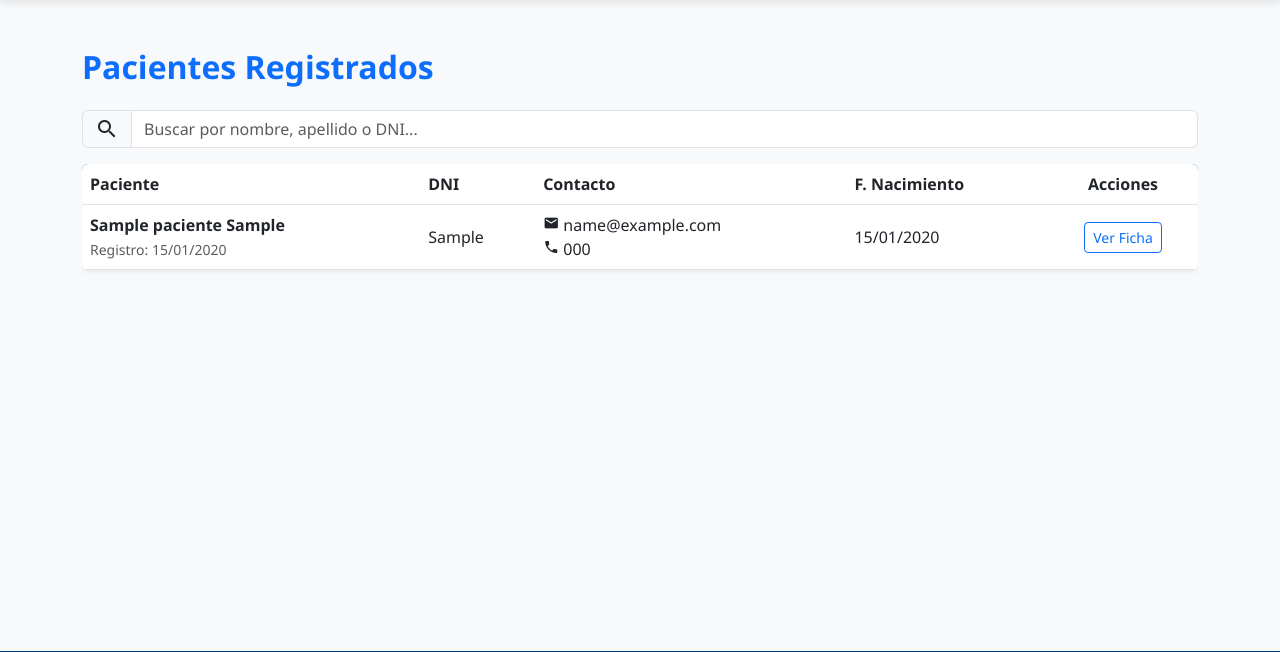
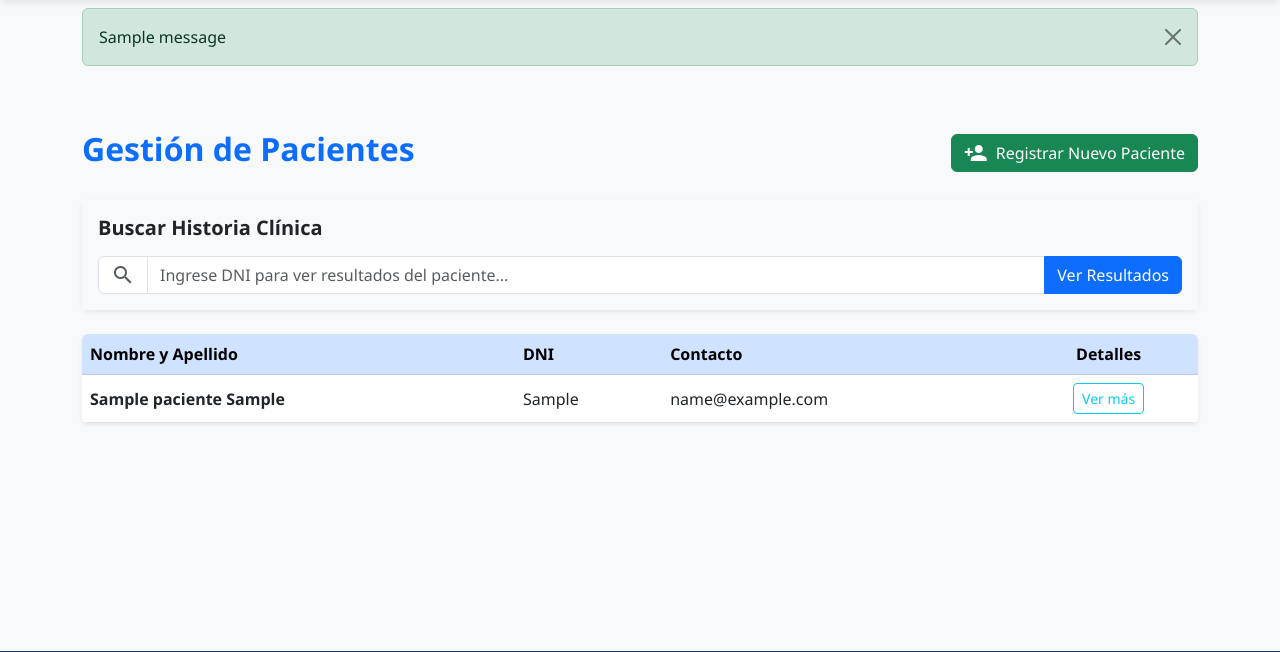
Before and after one commit to luciminozzi-wq/TuPrimeraPagina-Minozzi.1, a Django app: page /pacientes/ in a window 1280 px wide. Shown: the part 66-718 px from the top of the page. Run offline with Django 5.2, Linux system fonts and the light colour scheme; tables that the repository leaves empty hold one stand-in row (values such as "Sample post"); one stand-in notice (Sample message) is shown.

Commit message:
gestion para pacientes

```diff
--- a/LaboratorioMinozzi/templates/LaboratoriodeAnalisisClinicosMinozzi/base.html
+++ b/LaboratorioMinozzi/templates/LaboratoriodeAnalisisClinicosMinozzi/base.html
@@ -39,6 +39,16 @@
         </div>
     </nav>
 
+    <div class="container mt-2">
+    {% if messages %}
+        {% for message in messages %}
+            <div class="alert alert-{{ message.tags }} alert-dismissible fade show" role="alert">
+                {{ message }}
+                <button type="button" class="btn-close" data-bs-dismiss="alert" aria-label="Close"></button>
+            </div>
+        {% endfor %}
+    {% endif %}
+</div>
     <main class="py-4">
         {% block content %}
         {% endblock %}
--- a/LaboratorioMinozzi/templates/LaboratoriodeAnalisisClinicosMinozzi/lista_pacientes.html
+++ b/LaboratorioMinozzi/templates/LaboratoriodeAnalisisClinicosMinozzi/lista_pacientes.html
@@ -1,46 +1,58 @@
 {% extends 'LaboratoriodeAnalisisClinicosMinozzi/base.html' %}
 {% load static %}
 
-{% block title %}Lista de Pacientes | Laboratorio Minozzi{% endblock %}
+{% block title %}Gestión de Pacientes - Laboratorio Minozzi{% endblock %}
 
 {% block content %}
-<div class="container py-4">
-    <h2 class="text-primary fw-bold mb-4">Pacientes Registrados</h2>
-    <div class="input-group mb-3">
-        <span class="input-group-text"><span class="material-icons">search</span></span>
-        <input type="text" id="busquedaPaciente" class="form-control" placeholder="Buscar por nombre, apellido o DNI...">
+<div class="container mt-4">
+    <div class="d-flex justify-content-between align-items-center mb-4">
+        <h2 class="text-primary fw-bold">Gestión de Pacientes</h2>
+        <button type="button" class="btn btn-success d-flex align-items-center" data-bs-toggle="modal" data-bs-target="#modalRegistro">
+            <span class="material-icons me-2">person_add</span> Registrar Nuevo Paciente
+        </button>
     </div>
-    <div class="table-responsive">
-        <table class="table table-hover align-middle shadow-sm rounded overflow-hidden">
-            <thead class="bg-primary text-white">
+
+    <div class="card shadow-sm mb-4 border-0">
+        <div class="card-body bg-light">
+            <h5 class="fw-bold mb-3">Buscar Historia Clínica</h5>
+            <div class="input-group">
+                <span class="input-group-text bg-white"><span class="material-icons text-muted">search</span></span>
+                <input type="text" id="busquedaDNI" class="form-control" placeholder="Ingrese DNI para ver resultados del paciente...">
+                <button class="btn btn-primary" onclick="buscarHistoria()">Ver Resultados</button>
+            </div>
+        </div>
+    </div>
+
+    <div class="table-responsive shadow-sm rounded">
+        <table class="table table-hover align-middle bg-white mb-0">
+            <thead class="table-primary">
                 <tr>
-                    <th>Paciente</th>
+                    <th>Nombre y Apellido</th>
                     <th>DNI</th>
                     <th>Contacto</th>
-                    <th>F. Nacimiento</th>
-                    <th class="text-center">Acciones</th>
+                    <th class="text-center">Detalles</th>
                 </tr>
             </thead>
             <tbody id="tablaPacientes">
-                {% for paciente in pacientes %}
+                {% for p in pacientes %}
                 <tr>
-                    <td>
-                        <div class="fw-bold">{{ paciente.nombre }} {{ paciente.apellido }}</div>
-                        <small class="text-muted">Registro: {{ paciente.fecha_registro|date:"d/m/Y" }}</small>
-                    </td>
-                    <td>{{ paciente.DNI }}</td>
-                    <td>
-                        <div><span class="material-icons" style="font-size:16px;">email</span> {{ paciente.email }}</div>
-                        <div><span class="material-icons" style="font-size:16px;">phone</span> {{ paciente.telefono }}</div>
-                    </td>
-                    <td>{{ paciente.fecha_nacimiento|date:"d/m/Y" }}</td>
+                    <td><strong>{{ p.nombre }} {{ p.apellido }}</strong></td>
+                    <td>{{ p.DNI }}</td>
+                    <td>{{ p.email }}</td>
                     <td class="text-center">
-                        <a href="{% url 'detalle_paciente' paciente.id %}" class="btn btn-sm btn-outline-primary">Ver Ficha</a>
+                        <button class="btn btn-sm btn-outline-info" type="button" data-bs-toggle="collapse" data-bs-target="#detalle{{ p.DNI }}">
+                            Ver más
+                        </button>
                     </td>
                 </tr>
-                {% empty %}
-                <tr>
-                    <td colspan="5" class="text-center py-4 text-muted">No hay pacientes registrados aún.</td>
+                <tr class="collapse" id="detalle{{ p.DNI }}">
+                    <td colspan="4" class="bg-light p-3">
+                        <div class="row">
+                            <div class="col-md-4"><strong>Teléfono:</strong> {{ p.telefono }}</div>
+                            <div class="col-md-4"><strong>Fecha Nacimiento:</strong> {{ p.fecha_nacimiento|date:"d/m/Y" }}</div>
+                            <div class="col-md-4"><strong>Fecha de Registro:</strong> {{ p.fecha_registro|date:"d/m/Y" }}</div>
+                        </div>
+                    </td>
                 </tr>
                 {% endfor %}
             </tbody>
@@ -48,14 +60,61 @@
     </div>
 </div>
 
+<div class="modal fade" id="modalRegistro" tabindex="-1" aria-hidden="true">
+    <div class="modal-dialog modal-lg">
+        <div class="modal-content">
+            <div class="modal-header bg-primary text-white">
+                <h5 class="modal-title">Registrar Nuevo Paciente</h5>
+                <button type="button" class="btn-close btn-close-white" data-bs-target="#modalRegistro" data-bs-toggle="modal"></button>
+            </div>
+            <form action="{% url 'registrar_paciente' %}" method="POST">
+                {% csrf_token %}
+                <div class="modal-body">
+                    <div class="row g-3">
+                        <div class="col-md-6">
+                            <label class="form-label">Nombre</label>
+                            <input type="text" name="nombre" class="form-control" required>
+                        </div>
+                        <div class="col-md-6">
+                            <label class="form-label">Apellido</label>
+                            <input type="text" name="apellido" class="form-control" required>
+                        </div>
+                        <div class="col-md-6">
+                            <label class="form-label">DNI</label>
+                            <input type="text" name="DNI" class="form-control" required>
+                        </div>
+                        <div class="col-md-6">
+                            <label class="form-label">Email</label>
+                            <input type="email" name="email" class="form-control" required>
+                        </div>
+                        <div class="col-md-6">
+                            <label class="form-label">Teléfono</label>
+                            <input type="text" name="telefono" class="form-control" required>
+                        </div>
+                        <div class="col-md-6">
+                            <label class="form-label">Fecha de Nacimiento</label>
+                            <input type="date" name="fecha_nacimiento" class="form-control" required>
+                        </div>
+                    </div>
+                </div>
+                <div class="modal-footer">
+                    <button type="button" class="btn btn-secondary" data-bs-dismiss="modal">Cancelar</button>
+                    <button type="submit" class="btn btn-primary">Guardar Paciente</button>
+                </div>
+            </form>
+        </div>
+    </div>
+</div>
+
 <script>
-    document.getElementById('busquedaPaciente').addEventListener('keyup', function() {
-        let filtro = this.value.toLowerCase();
-        let filas = document.querySelectorAll('#tablaPacientes tr');
-        filas.forEach(fila => {
-            let textoFila = fila.innerText.toLowerCase();
-            fila.style.display = textoFila.includes(filtro) ? '' : 'none';
-        });
-    });
+    // Función para redirigir a la historia clínica según el DNI ingresado
+    function buscarHistoria() {
+        const dni = document.getElementById('busquedaDNI').value;
+        if(dni) {
+            window.location.href = "{% url 'historia_clinica' %}?dni=" + dni;
+        } else {
+            alert("Por favor ingrese un DNI");
+        }
+    }
 </script>
 {% endblock %}
--- a/LaboratorioMinozzi/urls.py
+++ b/LaboratorioMinozzi/urls.py
@@ -1,23 +1,11 @@
-from django.urls import path
-from  LaboratorioMinozzi.views import *
-
-
-urlpatterns = [
-    path("", home, name="home")
-]
-from django.conf import settings
-from django.conf.urls.static import static
-
-urlpatterns = [
-    path("", home, name="home")
-] + static(settings.MEDIA_URL, document_root=settings.MEDIA_ROOT)
-
 from django.urls import path
 from . import views
 
 urlpatterns = [
     path('', views.home, name='home'),
     path('pacientes/', views.lista_pacientes, name='lista_pacientes'),
+    path('pacientes/registrar/', views.registrar_paciente, name='registrar_paciente'),
     path('estudios/', views.lista_estudios, name='lista_estudios'),
+    path('historia-clinica/', views.historia_clinica, name='historia_clinica'), # Añade esta
     path('subir-resultado/', views.subir_resultado, name='subir_resultado'),
 ]
--- a/LaboratorioMinozzi/views.py
+++ b/LaboratorioMinozzi/views.py
@@ -40,22 +40,52 @@ def detalle_paciente(request, paciente_id):
     paciente = Pacientes.objects.get(id=paciente_id)
     return render(request, "LaboratoriodeAnalisisClinicosMinozzi/detalle_paciente.html", {"paciente": paciente})
 
-from django.shortcuts import render
-from .models import EstudiosDisponibles, Pacientes # Importa tus modelos
+from django.shortcuts import render, redirect
+from .models import Pacientes, EstudiosDisponibles
 
 def home(request):
-
-    estudios = EstudiosDisponibles.objects.all()
-    pacientes = Pacientes.objects.all()
-
-
-    return render(request, "LaboratoriodeAnalisisClinicosMinozzi/index.html", {
-        "estudios": estudios,
-        "pacientes": pacientes
-    })
+    return render(request, "LaboratoriodeAnalisisClinicosMinozzi/index.html")
 
 def lista_pacientes(request):
     pacientes = Pacientes.objects.all()
-    return render(request, "LaboratoriodeAnalisisClinicosMinozzi/lista_pacientes.html", {
-        "pacientes": pacientes
-    })
+    return render(request, "LaboratoriodeAnalisisClinicosMinozzi/lista_pacientes.html", {'pacientes': pacientes})
+
+def lista_estudios(request):
+    estudios = EstudiosDisponibles.objects.all()
+    return render(request, "LaboratoriodeAnalisisClinicosMinozzi/lista_estudios.html", {'estudios': estudios})
+
+from django.shortcuts import render, redirect
+from django.contrib import messages # Para mostrar avisos de éxito o error
+from .models import Pacientes
+
+def registrar_paciente(request):
+    if request.method == 'POST':
+        nombre = request.POST.get('nombre')
+        apellido = request.POST.get('apellido')
+        dni = request.POST.get('DNI')
+        email = request.POST.get('email')
+        telefono = request.POST.get('telefono')
+        fecha_nac = request.POST.get('fecha_nacimiento')
+
+        try:
+            nuevo_paciente = Pacientes.objects.create(
+                nombre=nombre,
+                apellido=apellido,
+                DNI=dni,
+                email=email,
+                telefono=telefono,
+                fecha_nacimiento=fecha_nac
+            )
+            messages.success(request, f"Paciente {apellido} registrado con éxito.")
+        except Exception as e:
+            messages.error(request, f"Error al registrar: {e}")
+
+        return redirect('lista_pacientes')
+
+    return redirect('lista_pacientes')
+
+def historia_clinica(request):
+    return render(request, "LaboratoriodeAnalisisClinicosMinozzi/lista_pacientes.html")
+
+def subir_resultado(request):
+    return render(request, "LaboratoriodeAnalisisClinicosMinozzi/subir_resultado.html")
```
